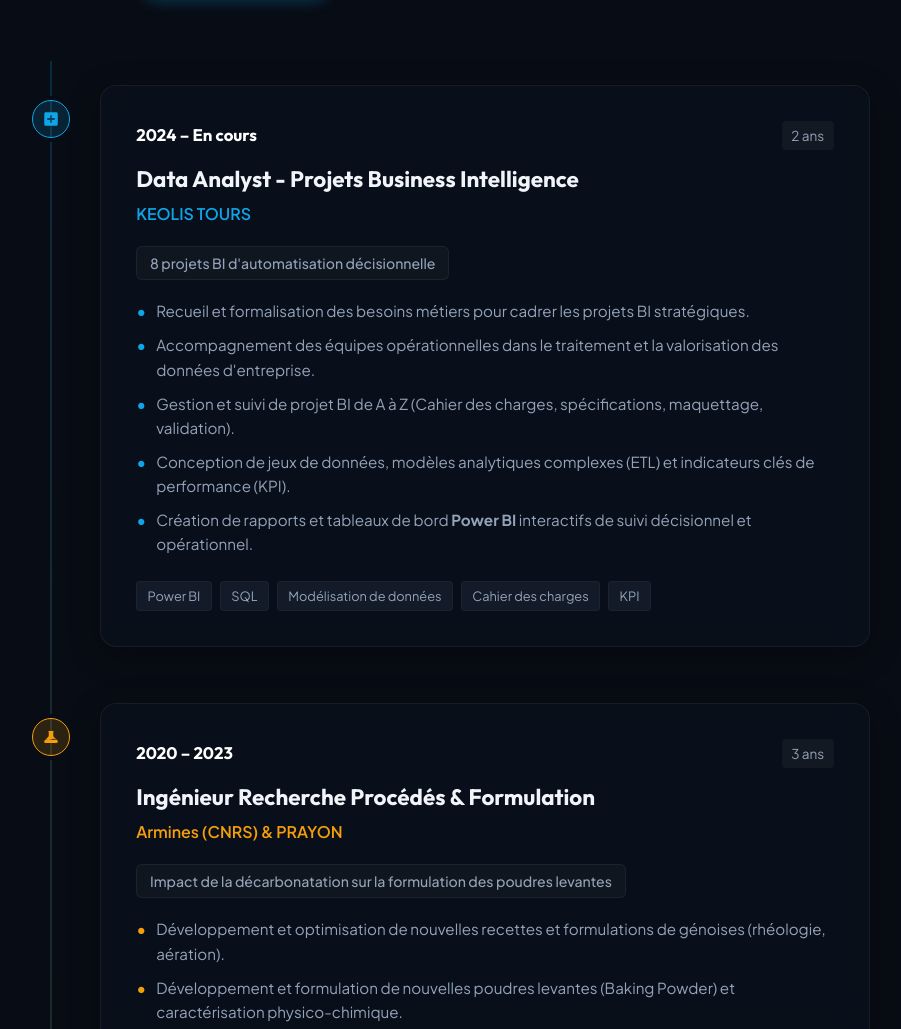
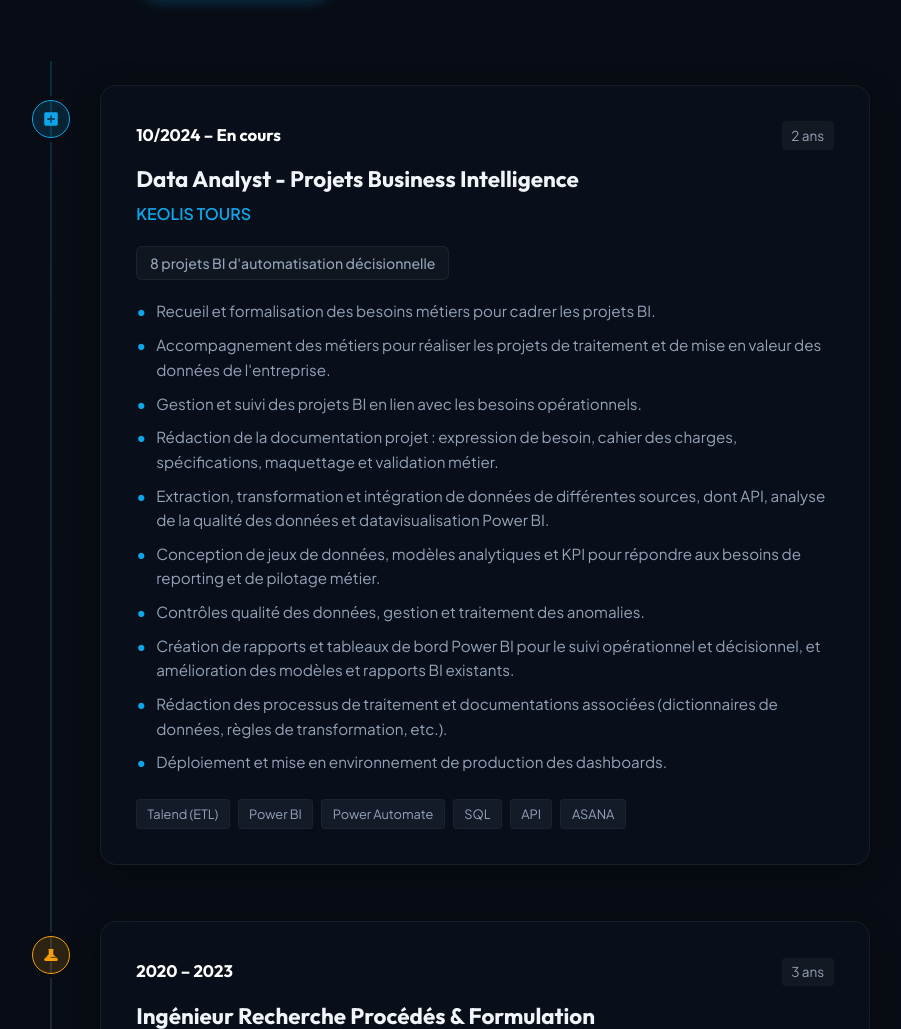
Before and after one commit to Najibseck1/cv_Najib, a plain HTML site: page index.html in a window 1280 px wide. Shown: the part 2809-3838 px from the top of the page, without its empty margins (195-1096 px from the left). Drawn offline with Linux system fonts and the light colour scheme.

Commit message:
feat: enrich Keolis Tours job description with full details

```diff
--- a/index.html
+++ b/index.html
@@ -279,25 +279,31 @@
             </div>
             <div class="timeline-card glass">
               <div class="card-header">
-                <span class="card-date">2024 – En cours</span>
+                <span class="card-date">10/2024 – En cours</span>
                 <span class="card-duration">2 ans</span>
               </div>
               <h4 class="card-job">Data Analyst - Projets Business Intelligence</h4>
               <h5 class="card-company">KEOLIS TOURS</h5>
               <div class="card-highlight-tag">8 projets BI d'automatisation décisionnelle</div>
               <ul class="card-bullets">
-                <li>Recueil et formalisation des besoins métiers pour cadrer les projets BI stratégiques.</li>
-                <li>Accompagnement des équipes opérationnelles dans le traitement et la valorisation des données d'entreprise.</li>
-                <li>Gestion et suivi de projet BI de A à Z (Cahier des charges, spécifications, maquettage, validation).</li>
-                <li>Conception de jeux de données, modèles analytiques complexes (ETL) et indicateurs clés de performance (KPI).</li>
-                <li>Création de rapports et tableaux de bord <strong>Power BI</strong> interactifs de suivi décisionnel et opérationnel.</li>
+                <li>Recueil et formalisation des besoins métiers pour cadrer les projets BI.</li>
+                <li>Accompagnement des métiers pour réaliser les projets de traitement et de mise en valeur des données de l'entreprise.</li>
+                <li>Gestion et suivi des projets BI en lien avec les besoins opérationnels.</li>
+                <li>Rédaction de la documentation projet : expression de besoin, cahier des charges, spécifications, maquettage et validation métier.</li>
+                <li>Extraction, transformation et intégration de données de différentes sources, dont API, analyse de la qualité des données et datavisualisation Power BI.</li>
+                <li>Conception de jeux de données, modèles analytiques et KPI pour répondre aux besoins de reporting et de pilotage métier.</li>
+                <li>Contrôles qualité des données, gestion et traitement des anomalies.</li>
+                <li>Création de rapports et tableaux de bord Power BI pour le suivi opérationnel et décisionnel, et amélioration des modèles et rapports BI existants.</li>
+                <li>Rédaction des processus de traitement et documentations associées (dictionnaires de données, règles de transformation, etc.).</li>
+                <li>Déploiement et mise en environnement de production des dashboards.</li>
               </ul>
               <div class="card-tags">
+                <span class="card-tag">Talend (ETL)</span>
                 <span class="card-tag">Power BI</span>
+                <span class="card-tag">Power Automate</span>
                 <span class="card-tag">SQL</span>
-                <span class="card-tag">Modélisation de données</span>
-                <span class="card-tag">Cahier des charges</span>
-                <span class="card-tag">KPI</span>
+                <span class="card-tag">API</span>
+                <span class="card-tag">ASANA</span>
               </div>
             </div>
           </div>
```
